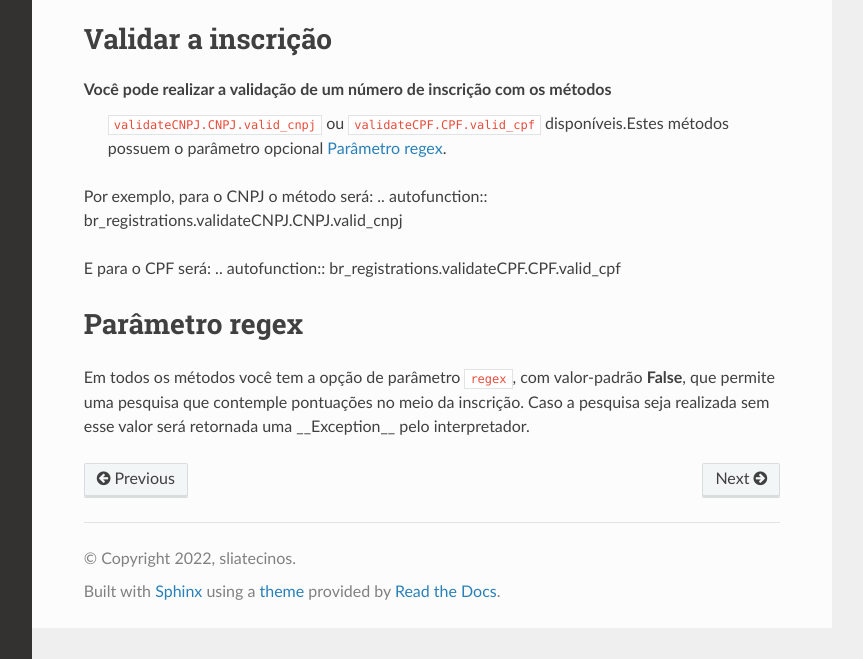
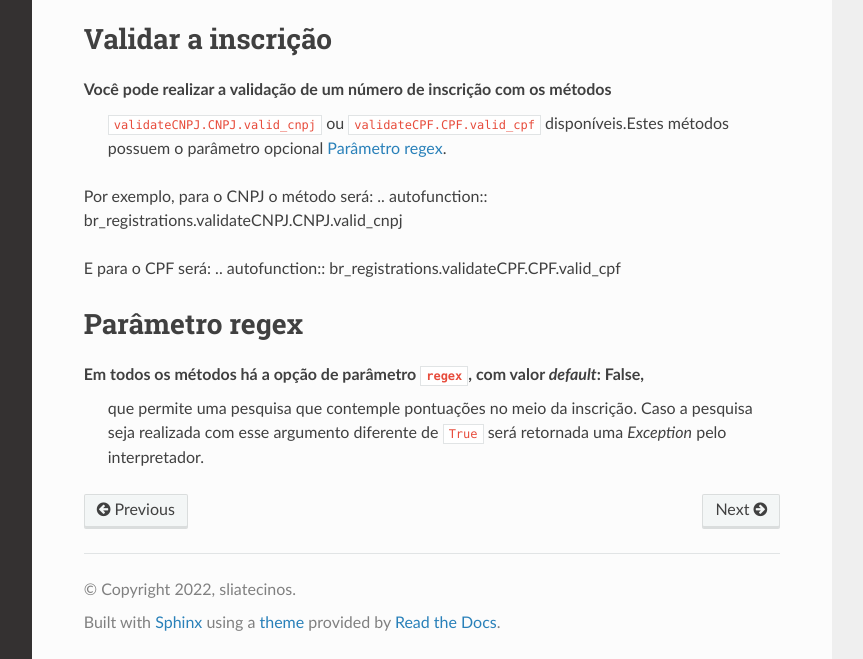
Before and after one commit to sliatecinos/CPF_CNPJ, a Sphinx documentation site: the page built from docs/source/methods.rst, in a window 1280 px wide and 1308 px high, cut to the strip 649-1308 px from the top of the window. Shown: the whole strip, without its empty margins (268-1131 px from the left). Built offline with Sphinx 7.4.7 and the Read the Docs theme 2.0.0, drawn with Linux system fonts in a browser that asks for light colours.

Commit message:
Update 'rtd' files

```diff
--- a/docs/source/methods.rst
+++ b/docs/source/methods.rst
@@ -39,9 +39,10 @@ E para o CPF será:
 Parâmetro regex
 ================
 
-Em todos os métodos você tem a opção de parâmetro ``regex``, com valor-padrão **False**,
-que permite uma pesquisa que contemple pontuações no meio da inscrição.
-Caso a pesquisa seja realizada sem esse valor será retornada uma __Exception__ pelo interpretador.
+Em todos os métodos há a opção de parâmetro ``regex``, com valor *default*: **False**,
+ que permite uma pesquisa que contemple pontuações no meio da inscrição.
+ Caso a pesquisa seja realizada com esse argumento diferente de ``True`` será retornada uma
+ *Exception* pelo interpretador.
 
 .. .. autoexception:: br_registrations.InvalidKindError
 .. :py:func:`lumache.get_random_ingredients`
--- a/docs/source/usage.rst
+++ b/docs/source/usage.rst
@@ -17,8 +17,8 @@ Para usar, primeiro efetue a instalação com o pip:
 Obter a versão atual
 =======================
 
-Você pode usar ``br_registrations.__version__`` para obter a versão atual:
+Você pode usar :py:func:`br_registrations.__version__` para obter a versão atual:
 
 >>> import br_registrations as brr
->>> brr.version
-'0.0.0.9'
+>>> brr.__version__
+'0.0.1.0'
```
Also changed, not shown: docs/source/index.rst (+6 -6 lines).
